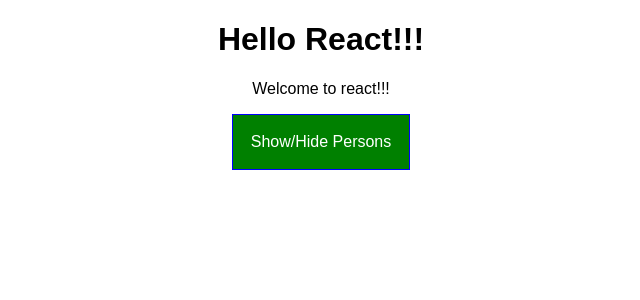
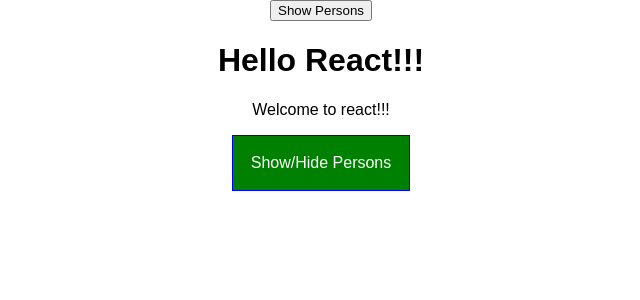
Before and after one commit to alishavirani/react-basic-app, a React app: page / in a window 1280 px wide. Shown: the top 300 px of the page, without its empty margins (319-959 px from the left). Built offline with nearby package versions, Linux system fonts and the light colour scheme.

Commit message:
Added hoc

```diff
--- a/package.json
+++ b/package.json
@@ -48,7 +48,8 @@
   "scripts": {
     "start": "node scripts/start.js",
     "build": "node scripts/build.js",
-    "test": "node scripts/test.js --env=jsdom"
+    "test": "node scripts/test.js --env=jsdom",
+    "eject": "react-script eject"
   },
   "jest": {
     "collectCoverageFrom": [
--- a/src/components/PersonList/Person/person.js
+++ b/src/components/PersonList/Person/person.js
@@ -1,5 +1,6 @@
 import React, { Component } from 'react'
 import classes from './Person.css'
+import WithClass from '../../../hoc/WithClass'
 
 class Person extends Component {
     constructor(props) {
@@ -17,11 +18,11 @@
     render() {
         console.log("Person.js//Inside render!!!!!")
         return (
-        <div className={classes.Person}>
+        <WithClass classes={classes.Person}>
             <p onClick={this.props.click}>I am {this.props.name} and I am {this.props.age} years old</p>
             <p>{this.props.children}</p>
             <input type="text" onChange={this.props.changed}></input>
-        </div>
+        </WithClass>
         )
     }
 }
--- a/src/components/PersonList/PersonList.js
+++ b/src/components/PersonList/PersonList.js
@@ -1,7 +1,7 @@
-import React, {Component} from 'react';
+import React, { PureComponent } from 'react';
 import Person from './Person/person'
 
-class PersonList extends Component {
+class PersonList extends PureComponent {
     constructor(props) {
         super(props);
         console.log("PersonList.js//Inside constructor!!!!!");
@@ -24,10 +24,12 @@
         console.log("UPDATE:PersonList.js//Inside componentWillReceiveProps!!!!!", nextProps);
     }
 
-    shouldComponentUpdate(nextProps, nextState) {
-        console.log("UPDATE:PersonList.js//Inside shouldComponentUpdate!!!!!", nextProps, nextState);
-        return nextProps.person !== this.props.persons;
-    }
+    // shouldComponentUpdate(nextProps, nextState) {
+    //     console.log("UPDATE:PersonList.js//Inside shouldComponentUpdate!!!!!", nextProps, nextState);
+    //     return nextProps.person !== this.props.persons ||
+    //            nextProps.changed !== this.props.changed ||
+    //            nextProps.clicked !== this.props.clicked;
+    // }
 
     componentWillUpdate(nextProps, nextState) {
         console.log("UPDATE:PersonList.js//Inside componentWillUpdate!!!!!", nextProps, nextState);
--- a/src/components/cockpit/Cockpit.css
+++ b/src/components/cockpit/Cockpit.css
@@ -6,7 +6,7 @@
    font-weight: bold;
 }
 
-  .Cockpit button {
+.Button {
     background-color: green;
     color: white;
     font: inherit;
@@ -15,16 +15,16 @@
     cursor: pointer;
 }
 
-  .Cockpit button:hover {
+.Button:hover {
   background-color: lightgreen;
   color: black;
 }
 
-  .Cockpit button.Red {
+.Button.Red {
   background-color: red;
 }
 
-  .Cockpit button.Red:hover {
+.Button.Red:hover {
   background-color: salmon;
   color: black;
 }
--- a/src/components/cockpit/Cockpit.js
+++ b/src/components/cockpit/Cockpit.js
@@ -4,10 +4,10 @@
 const Cockpit = (props) => {
 
     const assignedClasses = [];
-    let btnClass = '';
+    let btnClass = classes.Button;
 
     if(props.showPersons) {
-        btnClass = classes.Red;
+        btnClass = [classes.Button, classes.Red].join(' ');
     }
     if (props.persons.length <= 2) {
       assignedClasses.push(classes.red);
@@ -17,14 +17,14 @@
     }
 
     return (
-        <div className={classes.Cockpit}>
+        <React.Fragment>
             <h1>{props.title}</h1>
             <p className={assignedClasses.join(' ')}>Welcome to react!!!</p>
 
             <button className={btnClass}
             onClick={props.clicked}>Show/Hide Persons
             </button>
-        </div>
+        </React.Fragment>
     )
 }
 
--- a/src/containers/App.js
+++ b/src/containers/App.js
@@ -1,9 +1,10 @@
-import React, { Component } from 'react';
+import React, { PureComponent } from 'react';
 import classes from'./App.css';
 import PersonList from '../components/PersonList/PersonList'
 import Cockpit from '../components/cockpit/Cockpit'
+import WithClass from '../hoc/WithClass'
 
-class App extends Component {
+class App extends PureComponent {
 
   constructor(props) {
     super(props)
@@ -26,10 +27,11 @@
     console.log("App.js//Inside componentDidMount!!!!!");
   }
 
-  shouldComponentUpdate(nextProps, nextState) {
-    console.log("UPDATE:App.js//Inside shouldComponentUpdate!!!!!", nextProps, nextState);
-    return true;
-  }
+  // shouldComponentUpdate(nextProps, nextState) {
+  //   console.log("UPDATE:App.js//Inside shouldComponentUpdate!!!!!", nextProps, nextState);
+  //   return nextState.persons !== this.state.persons ||
+  //          nextState.showPersons !== this.state.showPersons;
+  // }
 
   componentWillUpdate(nextProps, nextState) {
     console.log("UPDATE:App.js//Inside componentWillUpdate!!!!!", nextProps, nextState);
@@ -80,14 +82,16 @@
     }
 
     return (
-      <div className={classes.App}>
+      <WithClass classes={classes.App}>
+        <button onClick={() => {this.setState({showPersons: true})}}>Show Persons</button>
+
         <Cockpit
           title={this.props.title}
           showPersons={this.state.showPersons}
           persons={this.state.persons}
           clicked={this.togglePersonsHandler} />
         {persons}
-      </div>
+      </WithClass>
     );
   }
 }
--- /dev/null
+++ b/src/hoc/WithClass.js
@@ -0,0 +1,9 @@
+import React from 'react'
+
+const WithClass = (props) => (
+    <div className={props.classes}>
+        {props.children}
+    </div>
+)
+
+export default WithClass
```
Also changed, not shown: 1 other file (tests, documents, lock files or other folders). Lines whose indentation alone changed are shown as unchanged.
